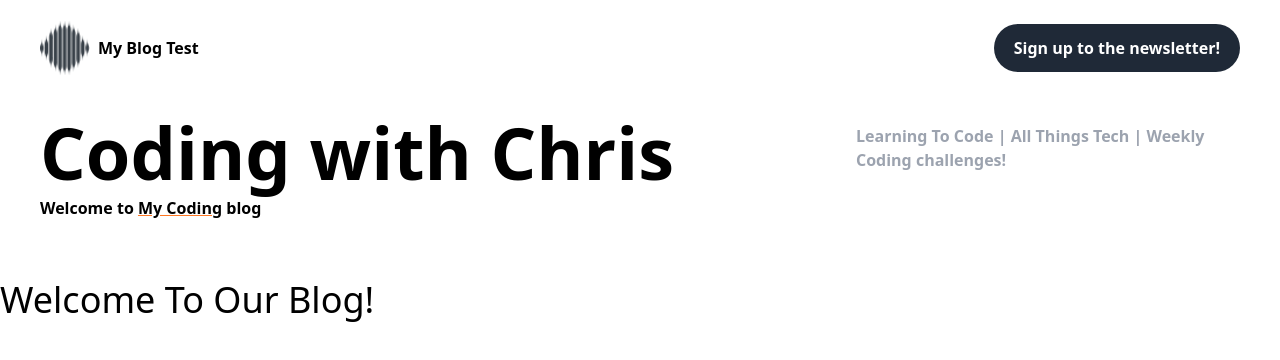
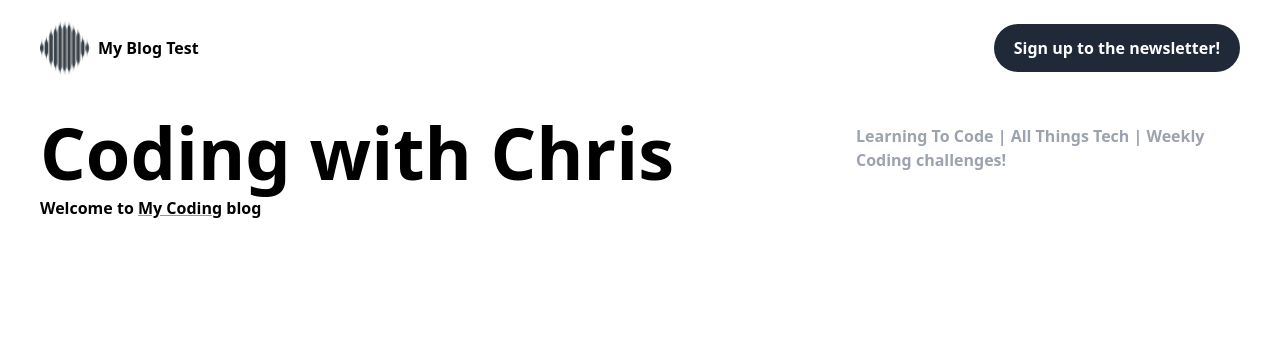
Before and after one commit to Birrellc/project-blog-nextjs, a Next.js app: page / in a window 1280 px wide. Shown: the top 360 px of the page. Built offline with nearby package versions, Linux system fonts and the light colour scheme.

Commit message:
Misc: removed demo text from earlier testing

```diff
--- a/app/(user)/page.tsx
+++ b/app/(user)/page.tsx
@@ -1,7 +1,3 @@
 export default function Home() {
-  return (
-    <div>
-      <h1 className=' text-4xl'>Welcome To Our Blog!</h1>
-    </div>
-  );
+  return <div></div>;
 }
```
